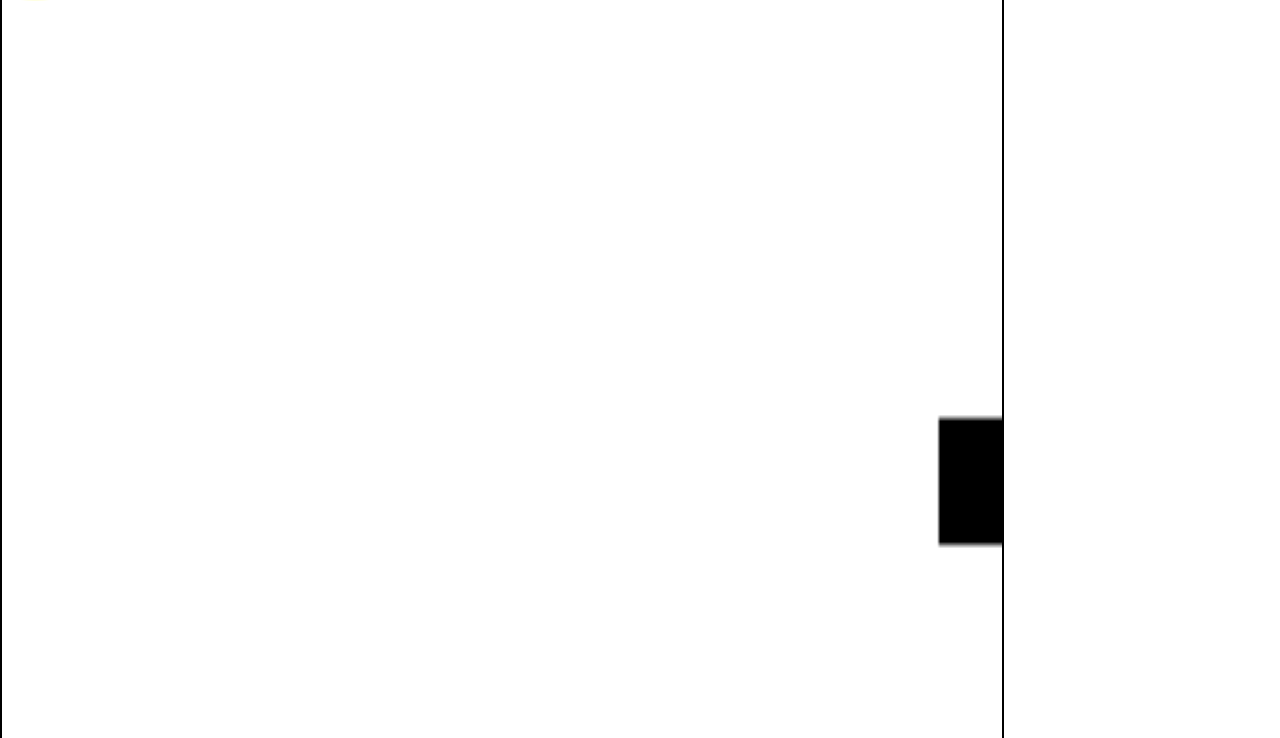
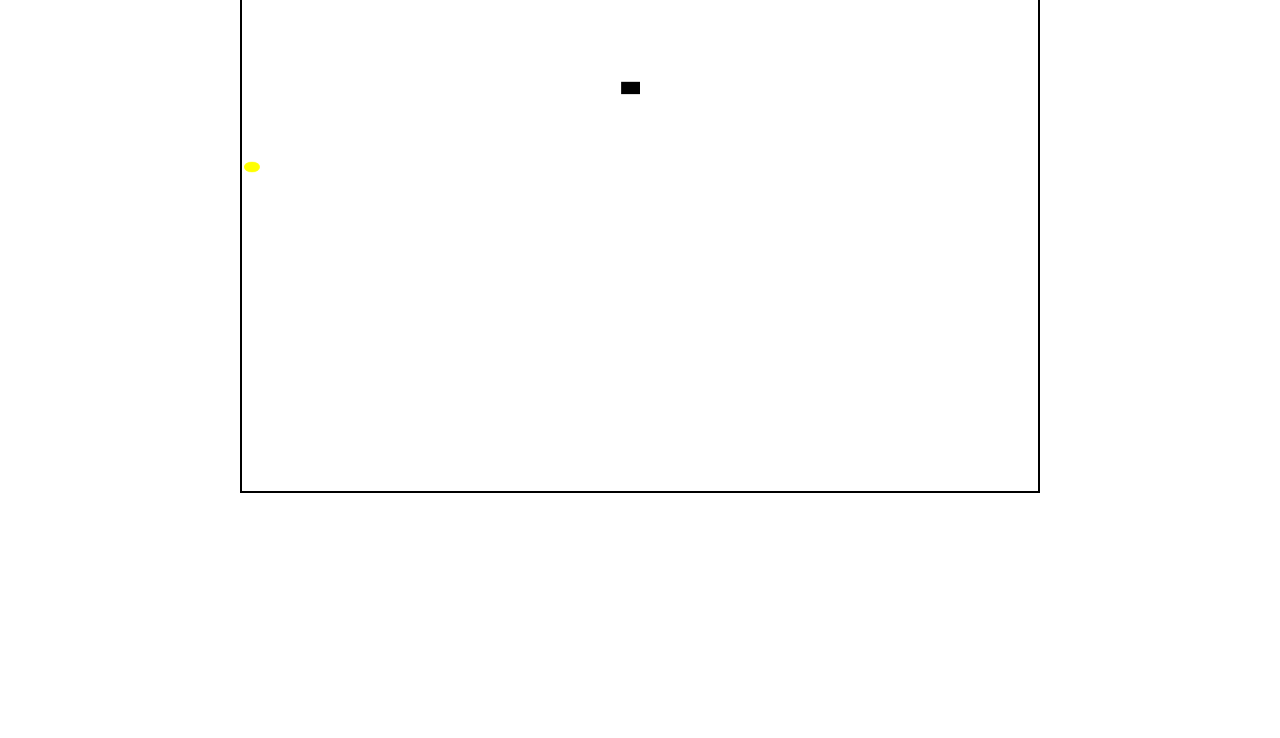
Before and after one commit to shubha-sadhu/Snake-Game, a plain HTML site: page index.html in a window 1280 px wide. Shown: the part 124-862 px from the top of the page. After the commit the page ends 800 px from the top, so only its background shows below. Drawn offline with Linux system fonts and the light colour scheme.

Commit message:
Made the initial starting point of game random

```diff
--- /dev/null
+++ b/DomManipulator.js
@@ -0,0 +1,5 @@
+const obj = {
+
+}
+
+export default obj;
--- a/index.html
+++ b/index.html
@@ -7,9 +7,15 @@
     <link rel="stylesheet" href="styles.css">
 </head>
 <body>
-    <canvas id="canvas">
-
-    </canvas>
+    <div>
+        <div>
+            <h1>Snake Game</h1>
+        </div>
+        <div>
+            <h2>Current Score: <span id="score-span"></span></h2>
+        </div>
+    </div>
+    <canvas id="canvas" height="800" width="800"></canvas>
     <script src="index.js" type="module"></script>
 </body>
 </html>
--- a/index.js
+++ b/index.js
@@ -1,6 +1,11 @@
 import Queue from "./queue.js";
+import DomManipulator from "./DomManipulator.js";
 
 const maxCap=100; // Maximum number of times respawn loop will work for random generation before trying to break the deadlock
+
+function randomNumberGenerator(min,max) {
+        return Math.floor(Math.random()*(max-min)+min);
+}
 
 /*
 Point class:
@@ -31,8 +36,8 @@ respawn() -> generates new coordinate of food if foodCollision() returns true
 foodCollision() -> checks if new head position=current cocolumn of food
  */
 class Food {
-    constructor(x,y) {
-        this.currFoodCell=new Point(x,y);
+    constructor() {
+        this.currFoodCell=new Point(0,0);
     }
 
     respawn(percentFilled,totRow,totCol,bodySet) {
@@ -44,8 +49,8 @@ class Food {
                     // Might be some deadlock, so switching to the other logic design for respawn()
                     return this.respawn(1,totRow,totCol,bodySet);
                 }
-                let x=this.#randomNumberGenerator(0,totRow);
-                let y=this.#randomNumberGenerator(0,totCol);
+                let x=randomNumberGenerator(0,totCol);
+                let y=randomNumberGenerator(0,totRow);
                 if(bodySet.has(x+","+y)) {
                     continue;
                 }
@@ -61,16 +66,13 @@ class Food {
                     tempList.push(new Point(i,j));
                 }
             }
-            let tempPoint=tempList[this.#randomNumberGenerator(0,tempList.length)];
+            let tempPoint=tempList[randomNumberGenerator(0,tempList.length)];
             this.currFoodCell=new Point(tempPoint.row,tempPoint.column);
             return;
         }
     }
     foodCollision(nextHead) {
         return this.currFoodCell.equals(nextHead);
-    }
-    #randomNumberGenerator(min,max) {
-        return Math.floor(Math.random()*(max-min)+min);
     }
 }
 
@@ -276,26 +278,51 @@ class Game {
     }
 
     initializeGame() {
-        this.snakeObj.dir='right';
-        this.snakeObj.add(new Point(4,4));
+        // Setting up random starting position and direction for snake
+        let tempX=randomNumberGenerator(0,this.totalColumns);
+        let tempY=randomNumberGenerator(0,this.totalRows);
+        this.snakeObj.add(new Point(tempX,tempY));
+        this.snakeObj.dir=this.initialDirection();
+
+        // constructor of Food sets initial position at (0,0). Calling respawn here once to make it random
+        this.foodObj.respawn(0,this.totalRows,this.totalColumns,this.snakeObj.bodySet);
+
+    }
+
+    initialDirection() {
+        let tempList=['up','down','left','right'];
+        let initialSnakeBody=this.snakeObj.bodyQueue.peek();
+        if(initialSnakeBody.row==0)
+            tempList=tempList.filter(item => item != 'up');
+        if(initialSnakeBody.row=this.totalRows-1)
+            tempList=tempList.filter(item => item != 'down');
+        if(initialSnakeBody.column==0)
+            tempList=tempList.filter(item => item != 'left');
+        if(initialSnakeBody.column=this.totalColumns-1)
+            tempList=tempList.filter(item => item != 'right');
+        let randomNumber=randomNumberGenerator(0,tempList.length);
+        return tempList[randomNumber];
     }
 
     gameWon() {
+        console.log("Game won. Score: ",this.score);
         return 1;
     }
 
     gameOver() {
+        console.log("Game over. Score: ", this.score);
         return 0;
     }
 }
 
 
 // Main part under execution
+console.log("Game has started.");
 const gameObj=new Game(20,20);
 gameObj.initializeGame();
 const loopId=setInterval(() => {
     if(gameObj.gameLoop()!=2)
-        clearInterval(loopId);
+        clearInterval(loopId); // Stops the periodic gameLoop once either game win or game lost
 }, 500);
 document.addEventListener("keydown", (event) => {
     gameObj.inputHandler(event.key);
--- a/styles.css
+++ b/styles.css
@@ -3,8 +3,19 @@
     padding: 0;
 }
 
-canvas {
+body {
+    display: flex;
+    flex-direction: column;
+    align-items: center;
+    padding: 20px;
+}
+
+#canvas {
+    display: block;
+    width: min(90vw, 800px);
+    height: auto;
+    aspect-ratio: 3 / 2;
     border: 2px solid black;
-    height:1000px;
-    width:1000px;
+    box-sizing: border-box;
+    margin: 0 auto;
 }
```
